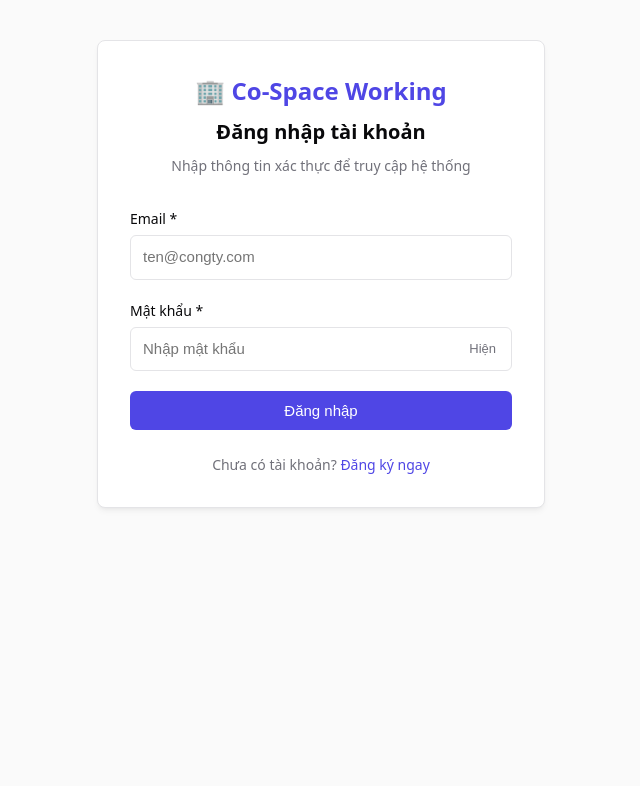
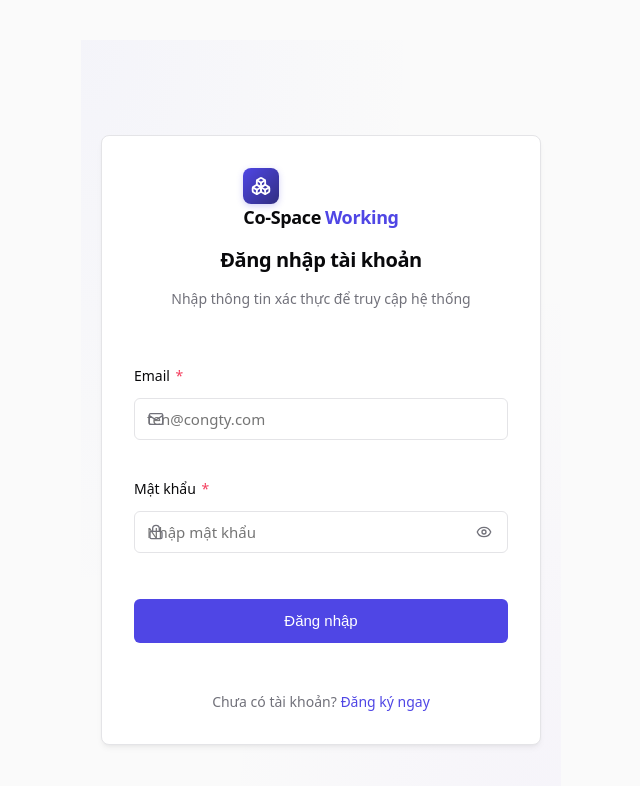
Before and after one commit to Tieens-04/Co-Workspace-Booking, a React (Vite) app in the folder apps/client/: page /login in a window 1280 px wide. Shown: the top 786 px of the page, without its empty margins (319-959 px from the left). Built offline with nearby package versions, Linux system fonts and the light colour scheme; no server answers.

Commit message:
feat(ui): modernize LoginPage and RegisterPage with Linear-style minimalist card

```diff
--- /dev/null
+++ b/apps/client/src/pages/Auth.module.css
@@ -0,0 +1,285 @@
+/* Auth.module.css - Linear / Minimalist Auth Screen Styles */
+
+.container {
+  min-height: 100vh;
+  display: flex;
+  flex-direction: column;
+  align-items: center;
+  justify-content: center;
+  background-color: var(--bg-canvas, #fafafa);
+  background-image:
+    radial-gradient(at 0% 0%, rgba(99, 102, 241, 0.04) 0px, transparent 50%),
+    radial-gradient(at 100% 100%, rgba(139, 92, 246, 0.04) 0px, transparent 50%);
+  padding: 2.5rem 1.25rem;
+  box-sizing: border-box;
+}
+
+.card {
+  width: 100%;
+  max-width: 440px;
+  background: #ffffff;
+  border: 1px solid var(--border-subtle, #e4e4e7);
+  border-radius: var(--radius-xl, 16px);
+  box-shadow: 0 4px 6px -1px rgba(0, 0, 0, 0.04), 0 20px 25px -5px rgba(0, 0, 0, 0.03);
+  padding: 2.5rem 2.25rem;
+  display: flex;
+  flex-direction: column;
+  gap: 1.5rem;
+  box-sizing: border-box;
+  animation: cardFadeIn 180ms cubic-bezier(0.16, 1, 0.3, 1);
+}
+
+.cardRegister {
+  max-width: 480px;
+}
+
+@keyframes cardFadeIn {
+  from {
+    opacity: 0;
+    transform: translateY(6px);
+  }
+  to {
+    opacity: 1;
+    transform: translateY(0);
+  }
+}
+
+.header {
+  display: flex;
+  flex-direction: column;
+  align-items: center;
+  text-align: center;
+  gap: 0.375rem;
+}
+
+.brand {
+  display: inline-flex;
+  align-items: center;
+  gap: 0.625rem;
+  text-decoration: none;
+  margin-bottom: 0.5rem;
+}
+
+.brandIcon {
+  width: 36px;
+  height: 36px;
+  border-radius: var(--radius-md, 8px);
+  background: linear-gradient(135deg, var(--color-primary, #4f46e5) 0%, #312e81 100%);
+  color: #ffffff;
+  display: flex;
+  align-items: center;
+  justify-content: center;
+  box-shadow: 0 2px 6px rgba(79, 70, 229, 0.25);
+}
+
+.brandText {
+  font-size: 1.125rem;
+  font-weight: 800;
+  color: var(--text-main, #09090b);
+  letter-spacing: -0.02em;
+}
+
+.brandSub {
+  color: var(--color-primary, #4f46e5);
+  font-weight: 600;
+  margin-left: 0.25rem;
+}
+
+.title {
+  font-size: 1.375rem;
+  font-weight: 800;
+  color: var(--text-main, #09090b);
+  letter-spacing: -0.02em;
+  margin: 0;
+}
+
+.subtitle {
+  font-size: 0.875rem;
+  color: var(--text-muted, #71717a);
+  margin: 0;
+  line-height: 1.4;
+}
+
+.form {
+  display: flex;
+  flex-direction: column;
+  gap: 1.125rem;
+}
+
+.field {
+  display: flex;
+  flex-direction: column;
+  gap: 0.375rem;
+}
+
+.label {
+  font-size: 0.8125rem;
+  font-weight: 600;
+  color: var(--text-main, #09090b);
+  display: flex;
+  align-items: center;
+}
+
+.requiredStar {
+  color: var(--color-danger, #f43f5e);
+  margin-left: 2px;
+}
+
+.optionalTag {
+  color: var(--text-muted, #71717a);
+  font-weight: 400;
+  font-size: 0.75rem;
+  margin-left: 0.25rem;
+}
+
+.inputWrapper {
+  position: relative;
+  display: flex;
+  align-items: center;
+}
+
+.inputIcon {
+  position: absolute;
+  left: 0.875rem;
+  color: var(--text-muted, #71717a);
+  pointer-events: none;
+  display: flex;
+  align-items: center;
+}
+
+.input {
+  width: 100%;
+  height: 42px;
+  padding: 0 0.875rem;
+  font-size: 0.875rem;
+  font-family: inherit;
+  color: var(--text-main, #09090b);
+  background-color: #ffffff;
+  border: 1px solid var(--border-subtle, #e4e4e7);
+  border-radius: var(--radius-lg, 10px);
+  transition: border-color var(--duration-fast, 150ms), box-shadow var(--duration-fast, 150ms);
+  box-sizing: border-box;
+}
+
+.inputWithIcon {
+  padding-left: 2.375rem;
+}
+
+.inputWithToggle {
+  padding-right: 2.5rem;
+}
+
+.input:focus {
+  outline: none;
+  border-color: var(--color-primary, #4f46e5);
+  box-shadow: 0 0 0 3px rgba(79, 70, 229, 0.12);
+}
+
+.inputError {
+  border-color: var(--color-danger, #f43f5e) !important;
+}
+
+.inputError:focus {
+  box-shadow: 0 0 0 3px rgba(244, 63, 94, 0.12) !important;
+}
+
+.errorMessage {
+  font-size: 0.75rem;
+  color: var(--color-danger, #f43f5e);
+  font-weight: 500;
+  margin-top: 0.25rem;
+}
+
+.toggleBtn {
+  position: absolute;
+  right: 0.5rem;
+  background: transparent;
+  border: none;
+  color: var(--text-muted, #71717a);
+  padding: 0.375rem;
+  cursor: pointer;
+  border-radius: var(--radius-sm, 6px);
+  display: flex;
+  align-items: center;
+  justify-content: center;
+  transition: color var(--duration-fast, 150ms);
+}
+
+.toggleBtn:hover {
+  color: var(--text-main, #09090b);
+}
+
+.alertDanger {
+  display: flex;
+  align-items: flex-start;
+  gap: 0.625rem;
+  padding: 0.75rem 0.875rem;
+  background-color: #fff1f2;
+  border: 1px solid #fecdd3;
+  border-radius: var(--radius-lg, 10px);
+  color: #be123c;
+  font-size: 0.875rem;
+  line-height: 1.4;
+}
+
+.alertSuccess {
+  display: flex;
+  align-items: flex-start;
+  gap: 0.625rem;
+  padding: 0.75rem 0.875rem;
+  background-color: #f0fdf4;
+  border: 1px solid #bbf7d0;
+  border-radius: var(--radius-lg, 10px);
+  color: #15803d;
+  font-size: 0.875rem;
+  line-height: 1.4;
+}
+
+.alertIcon {
+  flex-shrink: 0;
+  margin-top: 1px;
+}
+
+.submitBtn {
+  height: 44px;
+  display: flex;
+  align-items: center;
+  justify-content: center;
+  gap: 0.5rem;
+  font-weight: 600;
+  font-size: 0.9375rem;
+  color: #ffffff;
+  background-color: var(--color-primary, #4f46e5);
+  border: 1px solid transparent;
+  border-radius: var(--radius-lg, 10px);
+  cursor: pointer;
+  transition: background-color var(--duration-fast, 150ms), transform 100ms;
+  margin-top: 0.5rem;
+}
+
+.submitBtn:hover:not(:disabled) {
+  background-color: var(--color-primary-hover, #4338ca);
+}
+
+.submitBtn:disabled {
+  opacity: 0.65;
+  cursor: not-allowed;
+}
+
+.footer {
+  text-align: center;
+  font-size: 0.875rem;
+  color: var(--text-muted, #71717a);
+  margin-top: 0.25rem;
+}
+
+.footerLink {
+  color: var(--color-primary, #4f46e5);
+  font-weight: 600;
+  text-decoration: none;
+  transition: text-decoration 150ms;
+}
+
+.footerLink:hover {
+  text-decoration: underline;
+}
--- a/apps/client/src/pages/LoginPage.tsx
+++ b/apps/client/src/pages/LoginPage.tsx
@@ -5,6 +5,8 @@ import { useAuth } from '../hooks/useAuth';
 import { authApi } from '../services/auth.api';
 import { ApiErrorResponse } from '../types/auth';
 import { loginSchema } from '../utils/validation';
+import styles from './Auth.module.css';
+import { Boxes, Mail, Lock, Eye, EyeOff, AlertCircle, CheckCircle2 } from 'lucide-react';
 
 export const LoginPage: React.FC = () => {
   const navigate = useNavigate();
@@ -117,43 +119,56 @@ export const LoginPage: React.FC = () => {
   };
 
   return (
-    <main className="auth-container">
-      <div className="card auth-card">
-        <div className="auth-header">
-          <Link to="/" className="auth-brand">
-            🏢 Co-Space Working
+    <main className={`auth-container ${styles.container}`}>
+      <div className={`card auth-card ${styles.card}`}>
+        <div className={`auth-header ${styles.header}`}>
+          <Link to="/" className={`auth-brand ${styles.brand}`} aria-label="Về trang chủ Co-Space">
+            <div className={styles.brandIcon}>
+              <Boxes size={20} strokeWidth={2.2} />
+            </div>
+            <div className={styles.brandText}>
+              <span>Co-Space</span>
+              <span className={styles.brandSub}>Working</span>
+            </div>
           </Link>
-          <h1 className="auth-title">Đăng nhập tài khoản</h1>
-          <p className="auth-subtitle">Nhập thông tin xác thực để truy cập hệ thống</p>
+          <h1 className={`auth-title ${styles.title}`}>Đăng nhập tài khoản</h1>
+          <p className={`auth-subtitle ${styles.subtitle}`}>Nhập thông tin xác thực để truy cập hệ thống</p>
         </div>
 
         {showSessionNotice && (
-          <div className="alert alert-danger" role="alert">
-            Phiên làm việc đã hết hạn. Vui lòng đăng nhập lại để tiếp tục.
+          <div className={`alert alert-danger ${styles.alertDanger}`} role="alert">
+            <AlertCircle size={18} className={styles.alertIcon} />
+            <span>Phiên làm việc đã hết hạn. Vui lòng đăng nhập lại để tiếp tục.</span>
           </div>
         )}
 
         {successNotice && (
-          <div className="alert alert-success" role="status">
-            {successNotice}
+          <div className={`alert alert-success ${styles.alertSuccess}`} role="status">
+            <CheckCircle2 size={18} className={styles.alertIcon} />
+            <span>{successNotice}</span>
           </div>
         )}
 
         {generalError && (
-          <div className="alert alert-danger" role="alert">
-            {generalError}
+          <div className={`alert alert-danger ${styles.alertDanger}`} role="alert">
+            <AlertCircle size={18} className={styles.alertIcon} />
+            <span>{generalError}</span>
           </div>
         )}
 
-        <form onSubmit={handleSubmit} noValidate>
-          <div className="form-group">
-            <label htmlFor="login-email" className="form-label">
-              Email <span aria-hidden="true">*</span>
+        <form onSubmit={handleSubmit} noValidate className={styles.form}>
+          <div className={`form-group ${styles.field}`}>
+            <label htmlFor="login-email" className={`form-label ${styles.label}`}>
+              Email <span className={styles.requiredStar} aria-hidden="true">*</span>
             </label>
+            <div className={styles.inputWrapper}>
+              <div className={styles.inputIcon}>
+                <Mail size={16} />
+              </div>
               <input
                 id="login-email"
                 type="email"
-              className={`form-control ${fieldErrors.email ? 'has-error' : ''}`}
+                className={`form-control ${styles.input} ${styles.inputWithIcon} ${fieldErrors.email ? `has-error ${styles.inputError}` : ''}`}
                 value={email}
                 onChange={(e) => setEmail(e.target.value)}
                 placeholder="ten@congty.com"
@@ -162,22 +177,26 @@ export const LoginPage: React.FC = () => {
                 disabled={isSubmitting}
                 required
               />
+            </div>
             {fieldErrors.email && (
-              <div id="login-email-error" className="field-error" role="alert">
+              <div id="login-email-error" className={`field-error ${styles.errorMessage}`} role="alert">
                 {fieldErrors.email}
               </div>
             )}
           </div>
 
-          <div className="form-group">
-            <label htmlFor="login-password" className="form-label">
-              Mật khẩu <span aria-hidden="true">*</span>
+          <div className={`form-group ${styles.field}`}>
+            <label htmlFor="login-password" className={`form-label ${styles.label}`}>
+              Mật khẩu <span className={styles.requiredStar} aria-hidden="true">*</span>
             </label>
-            <div className="password-input-wrapper">
+            <div className={`password-input-wrapper ${styles.inputWrapper}`}>
+              <div className={styles.inputIcon}>
+                <Lock size={16} />
+              </div>
               <input
                 id="login-password"
                 type={showPassword ? 'text' : 'password'}
-                className={`form-control ${fieldErrors.password ? 'has-error' : ''}`}
+                className={`form-control ${styles.input} ${styles.inputWithIcon} ${styles.inputWithToggle} ${fieldErrors.password ? `has-error ${styles.inputError}` : ''}`}
                 value={password}
                 onChange={(e) => setPassword(e.target.value)}
                 placeholder="Nhập mật khẩu"
@@ -188,29 +207,29 @@ export const LoginPage: React.FC = () => {
               />
               <button
                 type="button"
-                className="toggle-password-btn"
+                className={`toggle-password-btn ${styles.toggleBtn}`}
                 onClick={() => setShowPassword((prev) => !prev)}
                 aria-label={showPassword ? 'Ẩn mật khẩu' : 'Hiện mật khẩu'}
                 disabled={isSubmitting}
               >
-                {showPassword ? 'Ẩn' : 'Hiện'}
+                {showPassword ? <EyeOff size={16} /> : <Eye size={16} />}
               </button>
             </div>
             {fieldErrors.password && (
-              <div id="login-password-error" className="field-error" role="alert">
+              <div id="login-password-error" className={`field-error ${styles.errorMessage}`} role="alert">
                 {fieldErrors.password}
               </div>
             )}
           </div>
 
-          <button type="submit" className="btn btn-primary btn-block" disabled={isSubmitting}>
+          <button type="submit" className={`btn btn-primary btn-block ${styles.submitBtn}`} disabled={isSubmitting}>
             {isSubmitting ? 'Đang đăng nhập...' : 'Đăng nhập'}
           </button>
         </form>
 
-        <div className="auth-footer">
+        <div className={`auth-footer ${styles.footer}`}>
           Chưa có tài khoản?{' '}
-          <Link to="/register" className="auth-link">
+          <Link to="/register" className={`auth-link ${styles.footerLink}`}>
             Đăng ký ngay
           </Link>
         </div>
--- a/apps/client/src/pages/RegisterPage.tsx
+++ b/apps/client/src/pages/RegisterPage.tsx
@@ -4,6 +4,8 @@ import axios from 'axios';
 import { authApi } from '../services/auth.api';
 import { ApiErrorResponse, RegisterRequest } from '../types/auth';
 import { registerSchema } from '../utils/validation';
+import styles from './Auth.module.css';
+import { Boxes, User, Mail, Phone, Lock, Eye, EyeOff, AlertCircle } from 'lucide-react';
 
 export const RegisterPage: React.FC = () => {
   const navigate = useNavigate();
@@ -101,31 +103,42 @@ export const RegisterPage: React.FC = () => {
   };
 
   return (
-    <main className="auth-container">
-      <div className="card auth-card">
-        <div className="auth-header">
-          <Link to="/" className="auth-brand">
-            🏢 Co-Space Working
+    <main className={`auth-container ${styles.container}`}>
+      <div className={`card auth-card ${styles.card} ${styles.cardRegister}`}>
+        <div className={`auth-header ${styles.header}`}>
+          <Link to="/" className={`auth-brand ${styles.brand}`} aria-label="Về trang chủ Co-Space">
+            <div className={styles.brandIcon}>
+              <Boxes size={20} strokeWidth={2.2} />
+            </div>
+            <div className={styles.brandText}>
+              <span>Co-Space</span>
+              <span className={styles.brandSub}>Working</span>
+            </div>
           </Link>
-          <h1 className="auth-title">Đăng ký tài khoản</h1>
-          <p className="auth-subtitle">Tạo tài khoản khách hàng để bắt đầu đặt chỗ</p>
+          <h1 className={`auth-title ${styles.title}`}>Đăng ký tài khoản</h1>
+          <p className={`auth-subtitle ${styles.subtitle}`}>Tạo tài khoản khách hàng để bắt đầu đặt chỗ</p>
         </div>
 
         {generalError && (
-          <div className="alert alert-danger" role="alert">
-            {generalError}
+          <div className={`alert alert-danger ${styles.alertDanger}`} role="alert">
+            <AlertCircle size={18} className={styles.alertIcon} />
+            <span>{generalError}</span>
           </div>
         )}
 
-        <form onSubmit={handleSubmit} noValidate>
-          <div className="form-group">
-            <label htmlFor="reg-fullName" className="form-label">
-              Họ và tên <span aria-hidden="true">*</span>
+        <form onSubmit={handleSubmit} noValidate className={styles.form}>
+          <div className={`form-group ${styles.field}`}>
+            <label htmlFor="reg-fullName" className={`form-label ${styles.label}`}>
+              Họ và tên <span className={styles.requiredStar} aria-hidden="true">*</span>
             </label>
+            <div className={styles.inputWrapper}>
+              <div className={styles.inputIcon}>
+                <User size={16} />
+              </div>
               <input
                 id="reg-fullName"
                 type="text"
-              className={`form-control ${fieldErrors.fullName ? 'has-error' : ''}`}
+                className={`form-control ${styles.input} ${styles.inputWithIcon} ${fieldErrors.fullName ? `has-error ${styles.inputError}` : ''}`}
                 value={fullName}
                 onChange={(e) => setFullName(e.target.value)}
                 placeholder="Nguyễn Văn A"
@@ -134,21 +147,26 @@ export const RegisterPage: React.FC = () => {
                 disabled={isSubmitting}
                 required
               />
+            </div>
             {fieldErrors.fullName && (
-              <div id="reg-fullName-error" className="field-error" role="alert">
+              <div id="reg-fullName-error" className={`field-error ${styles.errorMessage}`} role="alert">
                 {fieldErrors.fullName}
               </div>
             )}
           </div>
 
-          <div className="form-group">
-            <label htmlFor="reg-email" className="form-label">
-              Email <span aria-hidden="true">*</span>
+          <div className={`form-group ${styles.field}`}>
+            <label htmlFor="reg-email" className={`form-label ${styles.label}`}>
+              Email <span className={styles.requiredStar} aria-hidden="true">*</span>
             </label>
+            <div className={styles.inputWrapper}>
+              <div className={styles.inputIcon}>
+                <Mail size={16} />
+              </div>
               <input
                 id="reg-email"
                 type="email"
-              className={`form-control ${fieldErrors.email ? 'has-error' : ''}`}
+                className={`form-control ${styles.input} ${styles.inputWithIcon} ${fieldErrors.email ? `has-error ${styles.inputError}` : ''}`}
                 value={email}
                 onChange={(e) => setEmail(e.target.value)}
                 placeholder="ten@congty.com"
@@ -157,21 +175,26 @@ export const RegisterPage: React.FC = () => {
                 disabled={isSubmitting}
                 required
               />
+            </div>
             {fieldErrors.email && (
-              <div id="reg-email-error" className="field-error" role="alert">
+              <div id="reg-email-error" className={`field-error ${styles.errorMessage}`} role="alert">
                 {fieldErrors.email}
               </div>
             )}
           </div>
 
-          <div className="form-group">
-            <label htmlFor="reg-phone" className="form-label">
-              Số điện thoại <span style={{ color: 'var(--color-text-muted)' }}>(Tùy chọn)</span>
+          <div className={`form-group ${styles.field}`}>
+            <label htmlFor="reg-phone" className={`form-label ${styles.label}`}>
+              Số điện thoại <span className={styles.optionalTag}>(Tùy chọn)</span>
             </label>
+            <div className={styles.inputWrapper}>
+              <div className={styles.inputIcon}>
+                <Phone size={16} />
+              </div>
               <input
                 id="reg-phone"
                 type="tel"
-              className={`form-control ${fieldErrors.phoneNumber ? 'has-error' : ''}`}
+                className={`form-control ${styles.input} ${styles.inputWithIcon} ${fieldErrors.phoneNumber ? `has-error ${styles.inputError}` : ''}`}
                 value={phoneNumber}
                 onChange={(e) => setPhoneNumber(e.target.value)}
                 placeholder="0912345678"
@@ -179,22 +202,26 @@ export const RegisterPage: React.FC = () => {
                 aria-describedby={fieldErrors.phoneNumber ? 'reg-phone-error' : undefined}
                 disabled={isSubmitting}
               />
+            </div>
             {fieldErrors.phoneNumber && (
-              <div id="reg-phone-error" className="field-error" role="alert">
+              <div id="reg-phone-error" className={`field-error ${styles.errorMessage}`} role="alert">
                 {fieldErrors.phoneNumber}
               </div>
             )}
           </div>
 
-          <div className="form-group">
-            <label htmlFor="reg-password" className="form-label">
-              Mật khẩu <span aria-hidden="true">*</span>
+          <div className={`form-group ${styles.field}`}>
+            <label htmlFor="reg-password" className={`form-label ${styles.label}`}>
+              Mật khẩu <span className={styles.requiredStar} aria-hidden="true">*</span>
             </label>
-            <div className="password-input-wrapper">
+            <div className={`password-input-wrapper ${styles.inputWrapper}`}>
+              <div className={styles.inputIcon}>
+                <Lock size={16} />
+              </div>
               <input
                 id="reg-password"
                 type={showPassword ? 'text' : 'password'}
-                className={`form-control ${fieldErrors.password ? 'has-error' : ''}`}
+                className={`form-control ${styles.input} ${styles.inputWithIcon} ${styles.inputWithToggle} ${fieldErrors.password ? `has-error ${styles.inputError}` : ''}`}
                 value={password}
                 onChange={(e) => setPassword(e.target.value)}
                 placeholder="Tối thiểu 8 ký tự, tối đa 72 bytes"
@@ -205,30 +232,33 @@ export const RegisterPage: React.FC = () => {
               />
               <button
                 type="button"
-                className="toggle-password-btn"
+                className={`toggle-password-btn ${styles.toggleBtn}`}
                 onClick={() => setShowPassword((prev) => !prev)}
                 aria-label={showPassword ? 'Ẩn mật khẩu' : 'Hiện mật khẩu'}
                 disabled={isSubmitting}
               >
-                {showPassword ? 'Ẩn' : 'Hiện'}
+                {showPassword ? <EyeOff size={16} /> : <Eye size={16} />}
               </button>
             </div>
             {fieldErrors.password && (
-              <div id="reg-password-error" className="field-error" role="alert">
+              <div id="reg-password-error" className={`field-error ${styles.errorMessage}`} role="alert">
                 {fieldErrors.password}
               </div>
             )}
           </div>
 
-          <div className="form-group">
-            <label htmlFor="reg-confirmPassword" className="form-label">
-              Xác nhận mật khẩu <span aria-hidden="true">*</span>
+          <div className={`form-group ${styles.field}`}>
+            <label htmlFor="reg-confirmPassword" className={`form-label ${styles.label}`}>
+              Xác nhận mật khẩu <span className={styles.requiredStar} aria-hidden="true">*</span>
             </label>
-            <div className="password-input-wrapper">
+            <div className={`password-input-wrapper ${styles.inputWrapper}`}>
+              <div className={styles.inputIcon}>
+                <Lock size={16} />
+              </div>
               <input
                 id="reg-confirmPassword"
                 type={showConfirmPassword ? 'text' : 'password'}
-                className={`form-control ${fieldErrors.confirmPassword ? 'has-error' : ''}`}
+                className={`form-control ${styles.input} ${styles.inputWithIcon} ${styles.inputWithToggle} ${fieldErrors.confirmPassword ? `has-error ${styles.inputError}` : ''}`}
                 value={confirmPassword}
                 onChange={(e) => setConfirmPassword(e.target.value)}
                 placeholder="Nhập lại mật khẩu"
@@ -241,29 +271,29 @@ export const RegisterPage: React.FC = () => {
               />
               <button
                 type="button"
-                className="toggle-password-btn"
+                className={`toggle-password-btn ${styles.toggleBtn}`}
                 onClick={() => setShowConfirmPassword((prev) => !prev)}
                 aria-label={showConfirmPassword ? 'Ẩn mật khẩu nhập lại' : 'Hiện mật khẩu nhập lại'}
                 disabled={isSubmitting}
               >
-                {showConfirmPassword ? 'Ẩn' : 'Hiện'}
+                {showConfirmPassword ? <EyeOff size={16} /> : <Eye size={16} />}
               </button>
             </div>
             {fieldErrors.confirmPassword && (
-              <div id="reg-confirmPassword-error" className="field-error" role="alert">
+              <div id="reg-confirmPassword-error" className={`field-error ${styles.errorMessage}`} role="alert">
                 {fieldErrors.confirmPassword}
               </div>
             )}
           </div>
 
-          <button type="submit" className="btn btn-primary btn-block" disabled={isSubmitting}>
+          <button type="submit" className={`btn btn-primary btn-block ${styles.submitBtn}`} disabled={isSubmitting}>
             {isSubmitting ? 'Đang tạo tài khoản...' : 'Đăng ký'}
           </button>
         </form>
 
-        <div className="auth-footer">
+        <div className={`auth-footer ${styles.footer}`}>
           Đã có tài khoản?{' '}
-          <Link to="/login" className="auth-link">
+          <Link to="/login" className={`auth-link ${styles.footerLink}`}>
             Đăng nhập ngay
           </Link>
         </div>
```
Lines whose indentation alone changed are shown as unchanged.
